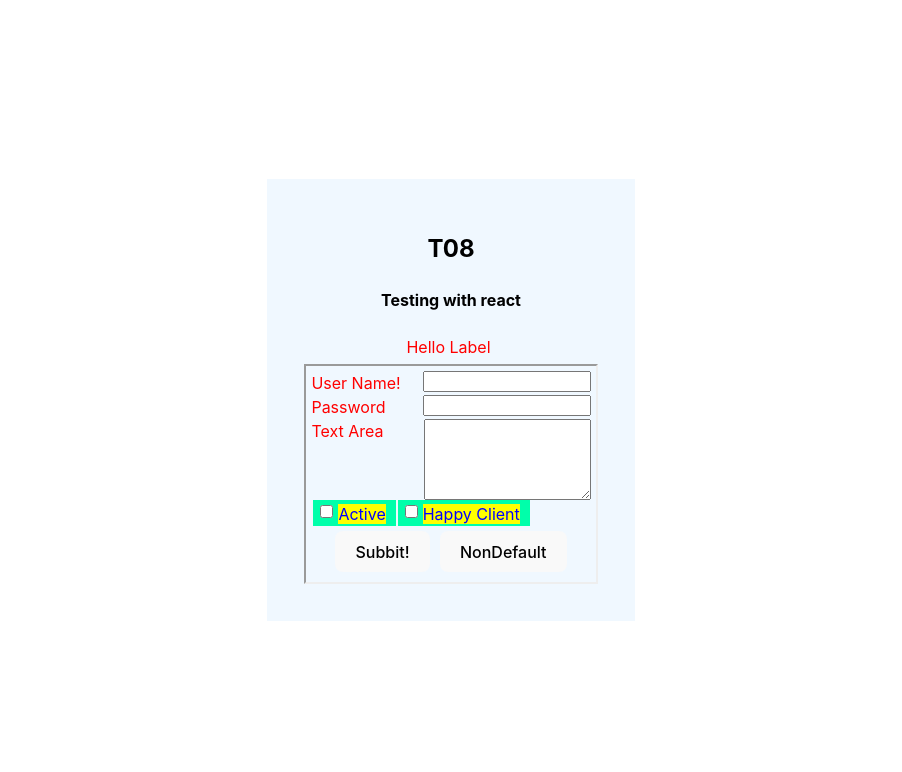
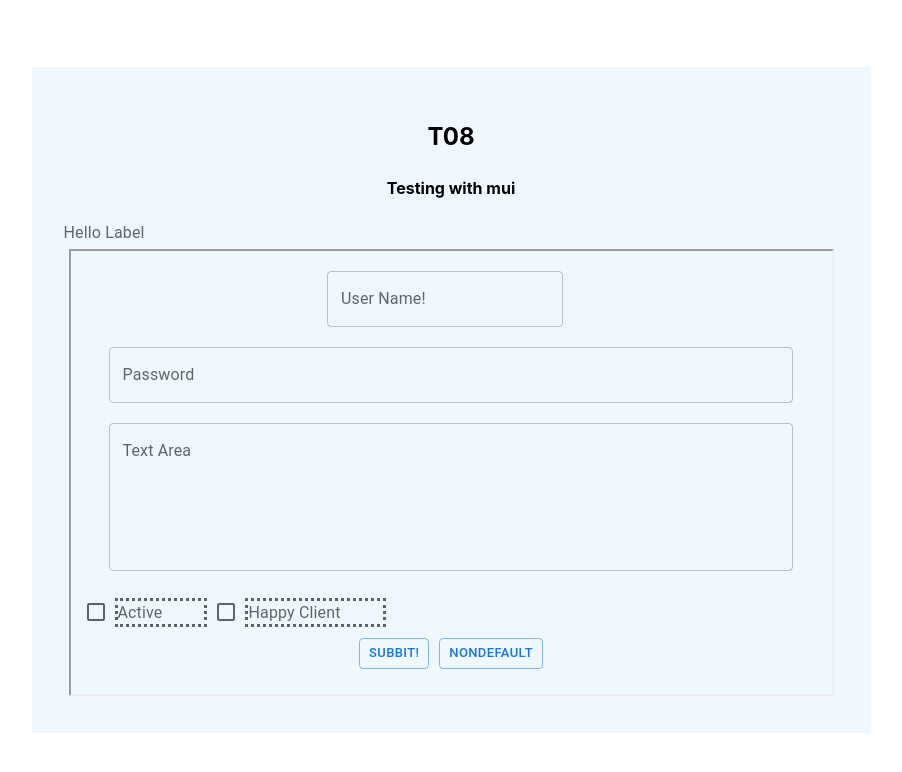
Before and after one commit to TonyGravagno/react-mui-wrapper-tests, a React (Vite) app: page / in a window 1280 px wide. Shown: the top 772 px of the page, without its empty margins (189-1091 px from the left). Built offline with nearby package versions, Linux system fonts and the light colour scheme.

Commit message:
Enhancements to app.config

```diff
--- a/src/app.config.ts
+++ b/src/app.config.ts
@@ -25,6 +25,7 @@ type ReactStyles = Record<StyleKeys, CSS.Properties>
 type MuiStyles = Record<StyleKeys, CSS.Properties>
 
 export type AppConfigJson = {
+  utils: (options: any) => any
   ui: {
     toolkit: 'mui' | 'react'
     button_size: ButtonProps['size']
@@ -42,6 +43,7 @@ export type AppConfigJson = {
     checkboxColor: CheckboxProps['color']
     checkboxDisableRipple: boolean
     checkboxLabelPlacement: FormControlLabelProps['labelPlacement']
+    commonBackgroundColor: ReactStyles['formContainer']['backgroundColor']
   }
   styles: {
     current: () => ReactStyles
@@ -52,8 +54,14 @@ export type AppConfigJson = {
 }
 
 export const config: AppConfigJson = {
+  utils: options => {
+    // not implemented
+    if (options['init']) {
+      config.styles.current().toggleFieldControl.backgroundColor = config.ui.commonBackgroundColor
+    }
+  },
   ui: {
-    toolkit: 'react',
+    toolkit: 'mui',
     id_name: 'dunno',
     button_variant: 'outlined',
     text_variant: 'outlined',
@@ -69,6 +77,7 @@ export const config: AppConfigJson = {
     checkboxColor: 'default',
     checkboxDisableRipple: false,
     checkboxLabelPlacement: 'end',
+    commonBackgroundColor: 'aliceblue',
   },
   styles: {
     current: (): ReactStyles => {
@@ -97,7 +106,7 @@ export const config: AppConfigJson = {
         marginRight: '5px',
         verticalAlign: 'text-top',
         textAlign: 'left',
-        color: 'red',
+  //      color: 'red',
         width: '40%',
       },
       formFieldInput: {
@@ -107,28 +116,28 @@ export const config: AppConfigJson = {
       toggleFieldLabelStart: {
         verticalAlign: 'baseline',
         textAlign: 'left',
-        color: 'blue',
+        //       color: 'blue',
         marginRight: '3px',
         width: '40%',
       },
       toggleFieldLabelEnd: {
         verticalAlign: 'text-top',
         textAlign: 'left',
-        color: 'blue',
+        //       color: 'blue',
         marginRight: '10px',
-        backgroundColor: 'yellow'
+        //       backgroundColor: 'yellow',
       },
       toggleFieldLabelTop: {
         verticalAlign: 'baseline',
         textAlign: 'left',
-        color: 'green',
+        //       color: 'green',
         marginRight: '3px',
         width: '40%',
       },
       toggleFieldLabelBottom: {
         verticalAlign: 'text-top',
         textAlign: 'left',
-        color: 'blue',
+        //       color: 'blue',
         width: '40%',
       },
       toggleFieldInputStart: {
@@ -146,21 +155,21 @@ export const config: AppConfigJson = {
       toggleFieldControl: {
         marginLeft: '2px',
         textAlign: 'left',
-        backgroundColor: '#00ffaa',
+        //       backgroundColor: '#00ffaa',
       },
       toggleFieldInputTop: {
         marginLeft: '3px',
         marginRight: '2px',
         textAlign: 'left',
         width: '60%',
-        color: '#ffaa33',
+        //      color: '#ffaa33',
       },
       toggleFieldInputBottom: {
         marginLeft: '-7px',
         marginRight: '2px',
         textAlign: 'left',
         width: '60%',
-        color: '#ffaa33',
+        //      color: '#ffaa33',
       },
     },
     mui: {
@@ -185,7 +194,7 @@ export const config: AppConfigJson = {
         marginRight: '5px',
         verticalAlign: 'text-bottom',
         textAlign: 'left',
-        color: 'green',
+        //      color: 'green',
         width: '100%',
       },
       formFieldInput: {
@@ -196,72 +205,73 @@ export const config: AppConfigJson = {
       toggleFieldLabelStart: {
         verticalAlign: 'text-top',
         textAlign: 'right',
-        color: 'blue',
-        backgroundColor: 'yellow',
+        //     color: 'blue',
+        //     backgroundColor: 'yellow',
         marginRight: '40px',
         marginLeft: '-4px',
         borderStyle: 'dotted',
-        width: '100%'
+        width: '100%',
       },
       toggleFieldLabelEnd: {
         verticalAlign: 'text-top',
         textAlign: 'left',
-        color: 'blue',
-        backgroundColor: 'yellow',
+        //      color: 'blue',
+        //      backgroundColor: 'yellow',
         marginRight: '40px',
         marginLeft: '-4px',
         borderStyle: 'dotted',
-        width: '100%'
+        width: '100%',
       },
       toggleFieldLabelTop: {
         verticalAlign: 'baseline',
         textAlign: 'center',
-        color: 'green',
-        marginBottom: '-8px'
+        //      color: 'green',
+        marginBottom: '-8px',
       },
       toggleFieldLabelBottom: {
         verticalAlign: 'baseline',
         textAlign: 'center',
-        color: 'blue',
-        marginTop: '-8px'
+        //     color: 'blue',
+        marginTop: '-8px',
       },
       toggleFieldInputStart: {
         marginLeft: '-5px',
         marginRight: '2px',
         textAlign: 'left',
         width: '60%',
-        backgroundColor: 'red'
+        //      backgroundColor: 'red',
       },
       toggleFieldInputEnd: {
         marginLeft: '0px',
         marginRight: '5px',
         textAlign: 'left',
         width: '60%',
-        backgroundColor: 'orange'
+        //        backgroundColor: 'orange',
       },
       toggleFieldInputTop: {
         // marginLeft: '3px',
         // marginRight: '2px',
         textAlign: 'center',
         // width: '60%',
-        color: '#ffaa33',
+        //       color: '#ffaa33',
       },
       toggleFieldInputBottom: {
         // marginLeft: '-7px',
         // marginRight: '2px',
         textAlign: 'center',
         // width: '60%',
-        color: '#ffaa33',
+        //     color: '#ffaa33',
       },
       toggleFieldControl: {
         marginLeft: '2px',
         textAlign: 'left',
-        backgroundColor: '#00ffaa',
+        //    backgroundColor: '#00ffaa',
       },
     },
   },
   status: 'Testing',
 }
+config.utils('init')
 
 // marginRight: '342px',
 // verticalAlign: 'text-top',
```
